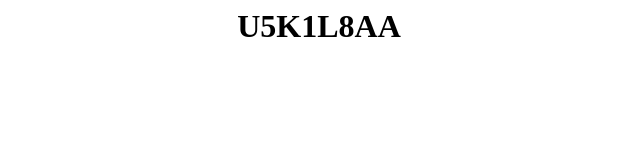
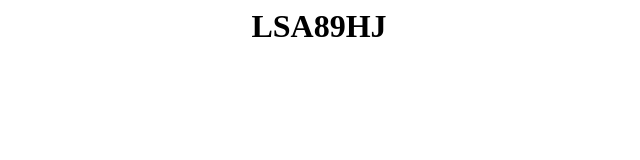
Before and after one commit to ez-op-key/ez-op-key.github.io, a plain HTML site: page index.html in a window 1280 px wide. Shown: the whole page, without its empty margins (321-961 px from the left). Drawn offline with Linux system fonts and the light colour scheme.

Commit message:
Update index.html

```diff
--- a/index.html
+++ b/index.html
@@ -1,6 +1,6 @@
 <html>
 <title>EZ-OP[key]</title>
 <body>
-<h1><center>U5K1L8AA<center></h1>
+<h1><center>LSA89HJ<center></h1>
 </body>
 </html>
```
